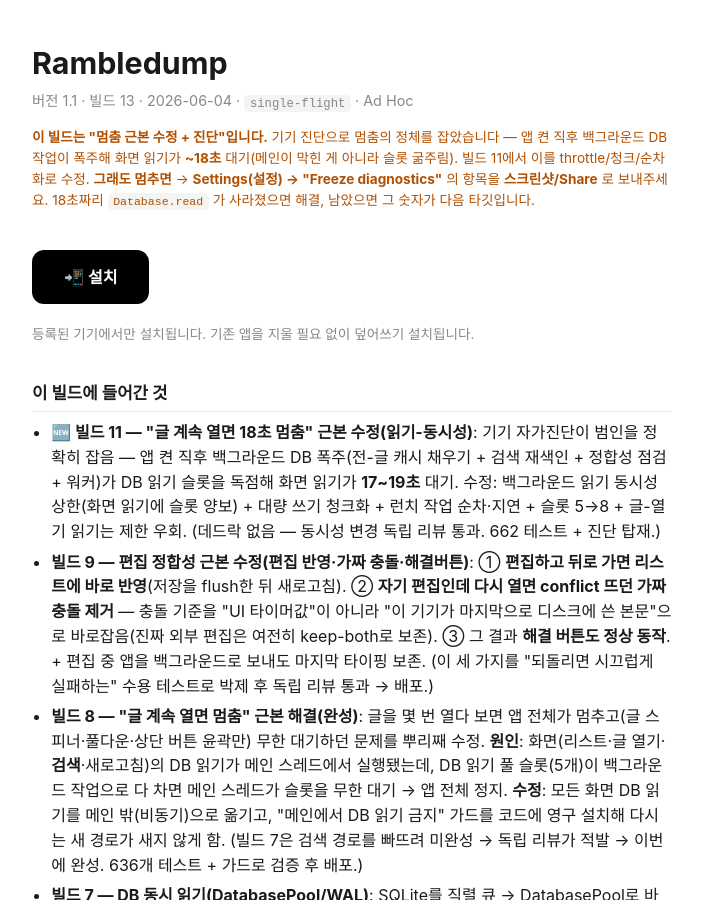
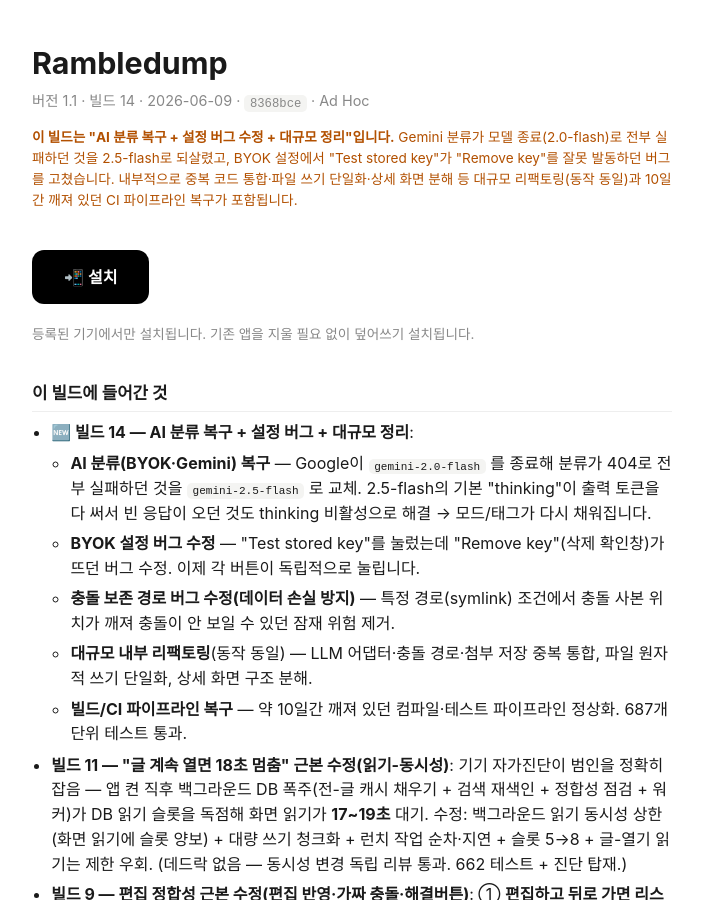
Before and after one commit to sungminoh/sungminoh.github.io, a Jekyll site: the page pages/rambledump/index.html, which Jekyll copies as it is, in a window 1280 px wide and 900 px high. Shown: the whole window, without its empty margins (288-991 px from the left). Built offline with Jekyll 4.4.1, drawn with Linux system fonts in a browser that asks for light colours; some of the changed text lies outside the part shown.

Commit message:
rambledump ad-hoc build 14 (1.1): Gemini 2.5-flash + BYOK fix + refactor
- gemini-2.0-flash (404, shut down) → gemini-2.5-flash, thinking budget 0
- BYOK Test/Remove multi-button hit-test fix
- conflict sidecar path data-loss fix (D99)
- dedup/refactor (adapters, sidecar path, attachment writer, FileStore, EntryDetailView 1197→915)
- CI pipeline restored; 687 unit tests green
commit 8368bce. Cumulative build notes preserved.

```diff
--- a/pages/rambledump/index.html
+++ b/pages/rambledump/index.html
@@ -1,5 +1,5 @@
 <!doctype html><meta name="viewport" content="width=device-width,initial-scale=1">
-<title>Rambledump 1.1 (build 13)</title>
+<title>Rambledump 1.1 (build 14)</title>
 <style>
   body{font:-apple-system-body;font-family:-apple-system,system-ui;max-width:640px;margin:0 auto;padding:2.5rem 1.5rem;color:#1a1a1a;line-height:1.55}
   h1{margin:0 0 .2rem;font-size:1.9rem}
@@ -15,15 +15,24 @@
 </style>
 
 <h1>Rambledump</h1>
-<p class="ver">버전 1.1 · 빌드 13 · 2026-06-04 · <code>single-flight</code> · Ad Hoc</p>
-<p class="note" style="color:#b25000"><b>이 빌드는 "멈춤 근본 수정 + 진단"입니다.</b> 기기 진단으로 멈춤의 정체를 잡았습니다 — 앱 켠 직후 백그라운드 DB 작업이 폭주해 화면 읽기가 <b>~18초</b> 대기(메인이 막힌 게 아니라 슬롯 굶주림). 빌드 11에서 이를 throttle/청크/순차화로 수정. <b>그래도 멈추면</b> → <b>Settings(설정) → "Freeze diagnostics"</b> 의 항목을 <b>스크린샷/Share</b> 로 보내주세요. 18초짜리 <code>Database.read</code> 가 사라졌으면 해결, 남았으면 그 숫자가 다음 타깃입니다.</p>
+<p class="ver">버전 1.1 · 빌드 14 · 2026-06-09 · <code>8368bce</code> · Ad Hoc</p>
+<p class="note" style="color:#b25000"><b>이 빌드는 "AI 분류 복구 + 설정 버그 수정 + 대규모 정리"입니다.</b> Gemini 분류가 모델 종료(2.0-flash)로 전부 실패하던 것을 2.5-flash로 되살렸고, BYOK 설정에서 "Test stored key"가 "Remove key"를 잘못 발동하던 버그를 고쳤습니다. 내부적으로 중복 코드 통합·파일 쓰기 단일화·상세 화면 분해 등 대규모 리팩토링(동작 동일)과 10일간 깨져 있던 CI 파이프라인 복구가 포함됩니다.</p>
 
 <a class="install" href="itms-services://?action=download-manifest&amp;url=https://sungminoh.github.io/pages/rambledump/manifest.plist">📲 설치</a>
 <p class="note">등록된 기기에서만 설치됩니다. 기존 앱을 지울 필요 없이 덮어쓰기 설치됩니다.</p>
 
 <h2>이 빌드에 들어간 것</h2>
 <ul>
-  <li><b>🆕 빌드 11 — "글 계속 열면 18초 멈춤" 근본 수정(읽기-동시성)</b>: 기기 자가진단이 범인을 정확히 잡음 — 앱 켠 직후 백그라운드 DB 폭주(전-글 캐시 채우기 + 검색 재색인 + 정합성 점검 + 워커)가 DB 읽기 슬롯을 독점해 화면 읽기가 <b>17~19초</b> 대기. 수정: 백그라운드 읽기 동시성 상한(화면 읽기에 슬롯 양보) + 대량 쓰기 청크화 + 런치 작업 순차·지연 + 슬롯 5→8 + 글-열기 읽기는 제한 우회. (데드락 없음 — 동시성 변경 독립 리뷰 통과. 662 테스트 + 진단 탑재.)</li>
+  <li><b>🆕 빌드 14 — AI 분류 복구 + 설정 버그 + 대규모 정리</b>:
+    <ul>
+      <li><b>AI 분류(BYOK·Gemini) 복구</b> — Google이 <code>gemini-2.0-flash</code> 를 종료해 분류가 404로 전부 실패하던 것을 <code>gemini-2.5-flash</code> 로 교체. 2.5-flash의 기본 "thinking"이 출력 토큰을 다 써서 빈 응답이 오던 것도 thinking 비활성으로 해결 → 모드/태그가 다시 채워집니다.</li>
+      <li><b>BYOK 설정 버그 수정</b> — "Test stored key"를 눌렀는데 "Remove key"(삭제 확인창)가 뜨던 버그 수정. 이제 각 버튼이 독립적으로 눌립니다.</li>
+      <li><b>충돌 보존 경로 버그 수정(데이터 손실 방지)</b> — 특정 경로(symlink) 조건에서 충돌 사본 위치가 깨져 충돌이 안 보일 수 있던 잠재 위험 제거.</li>
+      <li><b>대규모 내부 리팩토링</b>(동작 동일) — LLM 어댑터·충돌 경로·첨부 저장 중복 통합, 파일 원자적 쓰기 단일화, 상세 화면 구조 분해.</li>
+      <li><b>빌드/CI 파이프라인 복구</b> — 약 10일간 깨져 있던 컴파일·테스트 파이프라인 정상화. 687개 단위 테스트 통과.</li>
+    </ul>
+  </li>
+  <li><b>빌드 11 — "글 계속 열면 18초 멈춤" 근본 수정(읽기-동시성)</b>: 기기 자가진단이 범인을 정확히 잡음 — 앱 켠 직후 백그라운드 DB 폭주(전-글 캐시 채우기 + 검색 재색인 + 정합성 점검 + 워커)가 DB 읽기 슬롯을 독점해 화면 읽기가 <b>17~19초</b> 대기. 수정: 백그라운드 읽기 동시성 상한(화면 읽기에 슬롯 양보) + 대량 쓰기 청크화 + 런치 작업 순차·지연 + 슬롯 5→8 + 글-열기 읽기는 제한 우회. (데드락 없음 — 동시성 변경 독립 리뷰 통과. 662 테스트 + 진단 탑재.)</li>
   <li><b>빌드 9 — 편집 정합성 근본 수정(편집 반영·가짜 충돌·해결버튼)</b>: ① <b>편집하고 뒤로 가면 리스트에 바로 반영</b>(저장을 flush한 뒤 새로고침). ② <b>자기 편집인데 다시 열면 conflict 뜨던 가짜 충돌 제거</b> — 충돌 기준을 "UI 타이머값"이 아니라 "이 기기가 마지막으로 디스크에 쓴 본문"으로 바로잡음(진짜 외부 편집은 여전히 keep-both로 보존). ③ 그 결과 <b>해결 버튼도 정상 동작</b>. + 편집 중 앱을 백그라운드로 보내도 마지막 타이핑 보존. (이 세 가지를 "되돌리면 시끄럽게 실패하는" 수용 테스트로 박제 후 독립 리뷰 통과 → 배포.)</li>
   <li><b>빌드 8 — "글 계속 열면 멈춤" 근본 해결(완성)</b>: 글을 몇 번 열다 보면 앱 전체가 멈추고(글 스피너·풀다운·상단 버튼 윤곽만) 무한 대기하던 문제를 뿌리째 수정. <b>원인</b>: 화면(리스트·글 열기·<b>검색</b>·새로고침)의 DB 읽기가 메인 스레드에서 실행됐는데, DB 읽기 풀 슬롯(5개)이 백그라운드 작업으로 다 차면 메인 스레드가 슬롯을 무한 대기 → 앱 전체 정지. <b>수정</b>: 모든 화면 DB 읽기를 메인 밖(비동기)으로 옮기고, "메인에서 DB 읽기 금지" 가드를 코드에 영구 설치해 다시는 새 경로가 새지 않게 함. (빌드 7은 검색 경로를 빠뜨려 미완성 → 독립 리뷰가 적발 → 이번에 완성. 636개 테스트 + 가드로 검증 후 배포.)</li>
   <li><b>빌드 7 — DB 동시 읽기(DatabasePool/WAL)</b>: SQLite를 직렬 큐 → DatabasePool로 바꿔 읽기가 쓰기를 안 기다림. (빌드 8과 함께 작동.)</li>
@@ -41,6 +50,9 @@
 
 <h2>테스트 체크리스트</h2>
 <ul class="chk">
+  <li><b>AI 분류</b>(빌드 14 핵심): 새 글을 캡처한 뒤 잠시 후 모드/태그가 자동으로 붙는가(Gemini 키 설정 시). 이전 빌드에서 분류 안 되던 글도 다시 시도되는가.</li>
+  <li><b>BYOK 설정</b>(빌드 14 핵심): 설정 → API 키에서 "Test stored key"를 누르면 키 테스트가 실행되는가(삭제 확인창이 잘못 뜨지 않는가). "Remove key"는 따로 동작하는가.</li>
+  <li><b>상세 화면</b>(빌드 14 분해): 첨부 썸네일·충돌/외부변경 배너·비슷한 글/시간축 시트가 정상 표시·동작하는가.</li>
   <li><b>편집 반영</b>(빌드 9 핵심): 글 편집 → 뒤로 → 리스트에 <b>바뀐 내용/미리보기가 즉시 반영</b>되는가.</li>
   <li><b>가짜 충돌 없음</b>(빌드 9 핵심): 내가 편집만 한 글을 다시 열었을 때 <b>conflict 화면이 뜨지 않는가</b>(나 혼자 편집인데 충돌 X).</li>
   <li><b>해결 버튼 동작</b>: (진짜 외부 편집으로) conflict가 떴을 때 keep-both/merge 버튼이 <b>실제로 동작</b>해 충돌이 사라지는가.</li>
```
